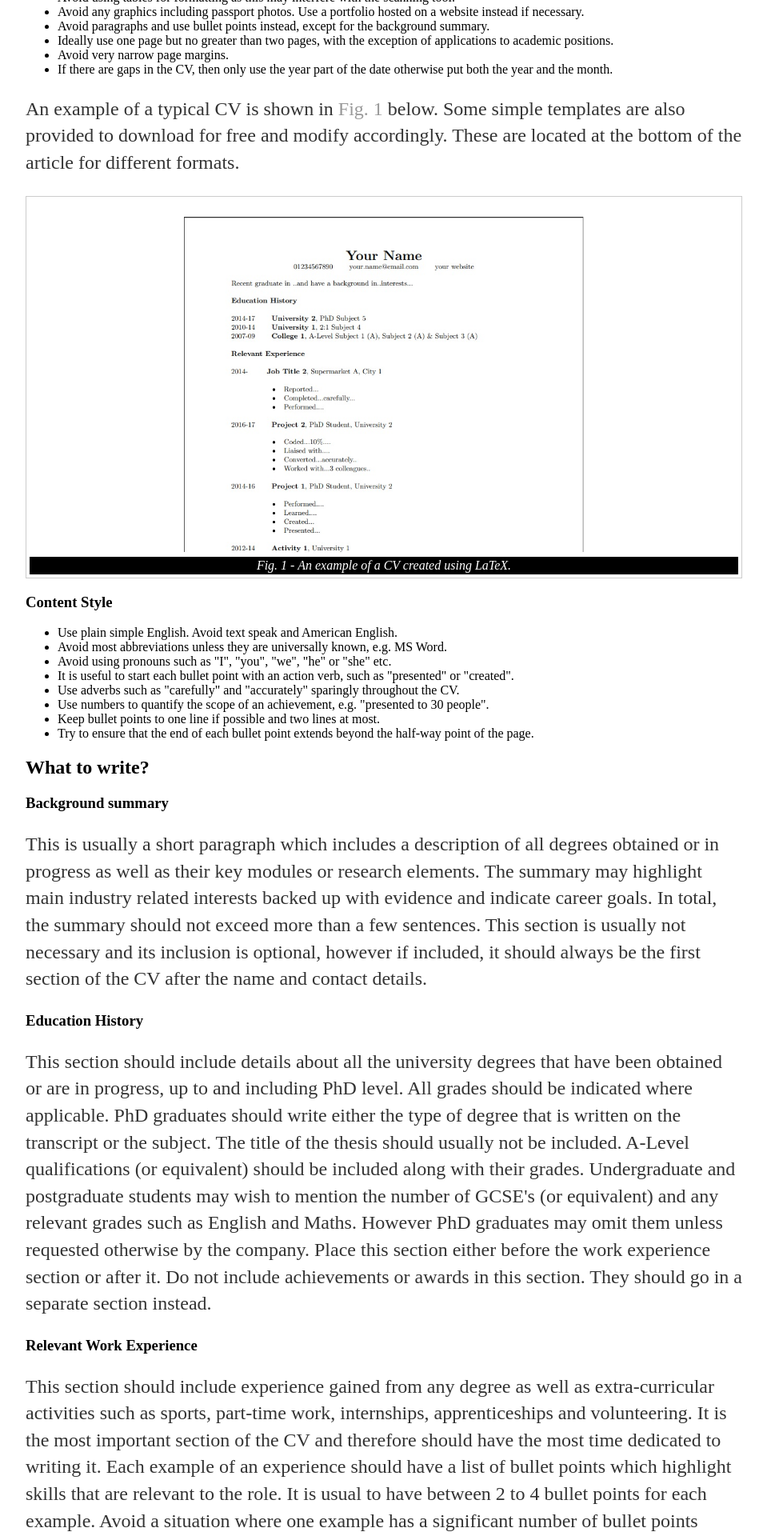
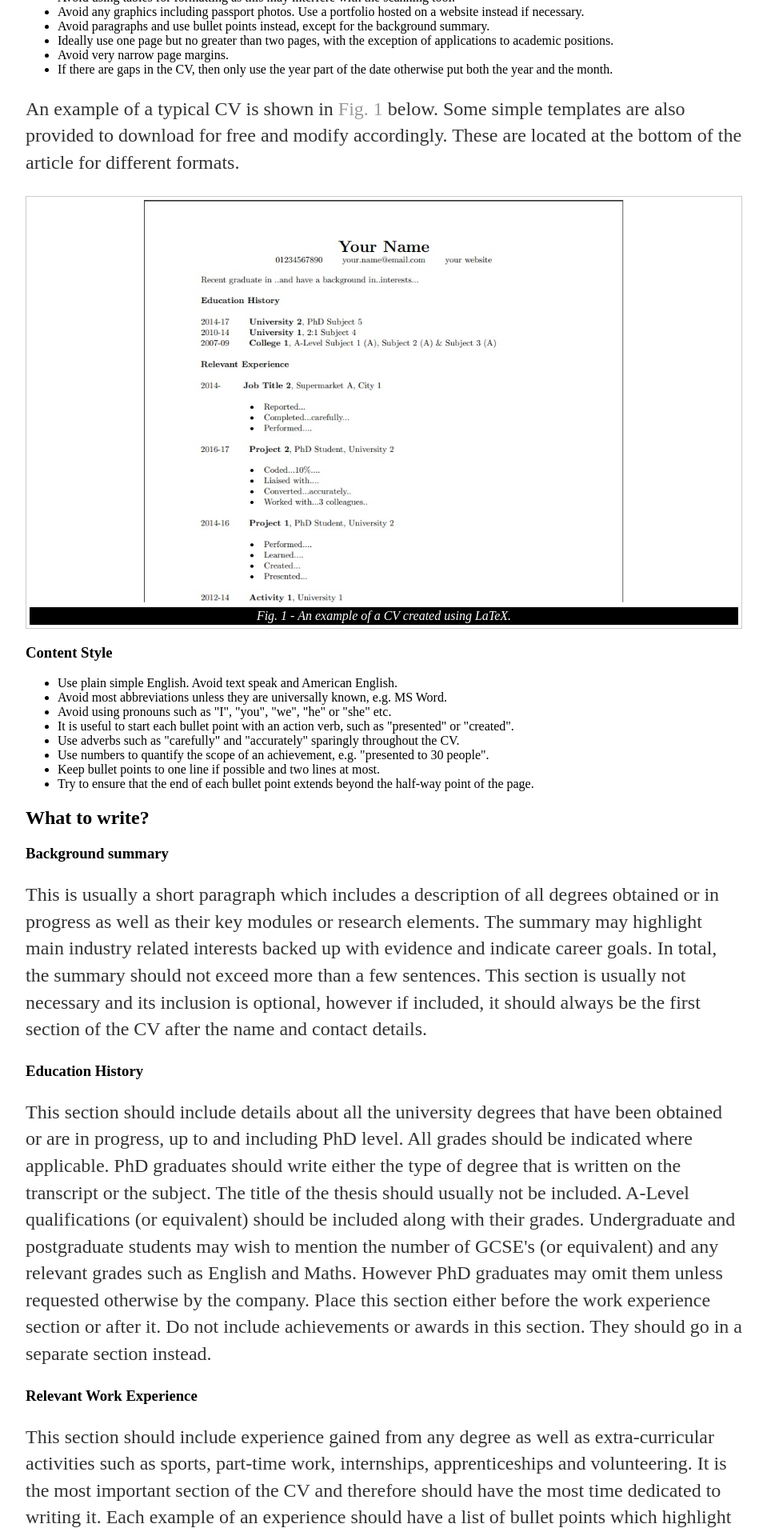
Before and after one commit to pa5411/Graduate-Job-Help, a Jekyll site: the page built from cv.html, in a window 1280 px wide. Shown: the part 1835-3755 px from the top of the page at 80% size, without its empty margins (160-1119 px from the left). Built offline with Jekyll 4.4.1, drawn with Linux system fonts in a browser that asks for light colours.

Commit message:
Update cv.html

```diff
--- a/cv.html
+++ b/cv.html
@@ -37,10 +37,10 @@
 
         <p> An example of a typical CV is shown in <a href="#figureexampleofcv">Fig. 1</a> below. Some simple templates are also provided to download for free and modify accordingly. These are located at the bottom of the article for different formats. </p>
 
+		<h4 id="figureexampleofcv"></h4>
         <figure>
-				<h4 id="figureexampleofcv"></h4>
 				<div class="a">
-				        <img src="/assets/img/exampleofcv.jpg" alt="Cropped view of a typical CV" width="500">
+				        <img src="/assets/img/exampleofcv.jpg" alt="Cropped view of a typical CV" width="600">
 				</div>
                 <figcaption> Fig. 1 - An example of a CV created using LaTeX. </figcaption>
         </figure>
```
